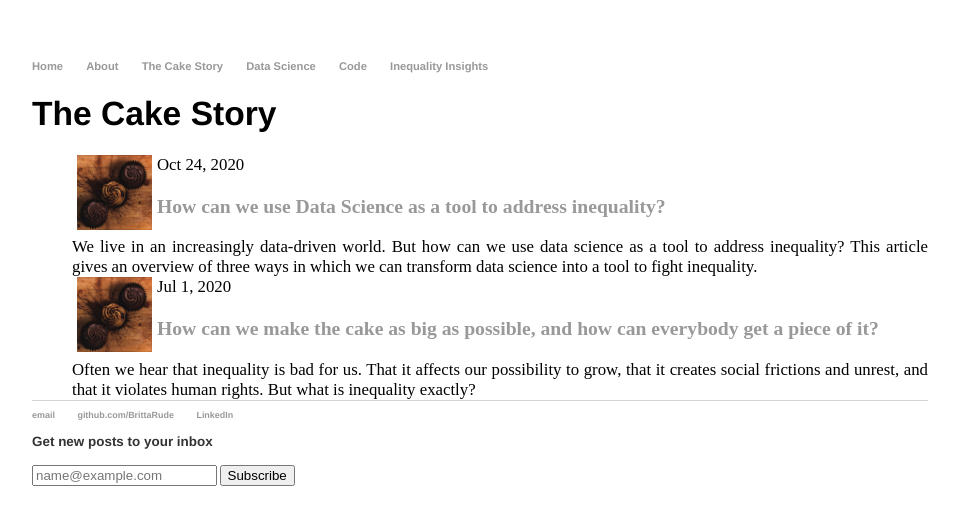
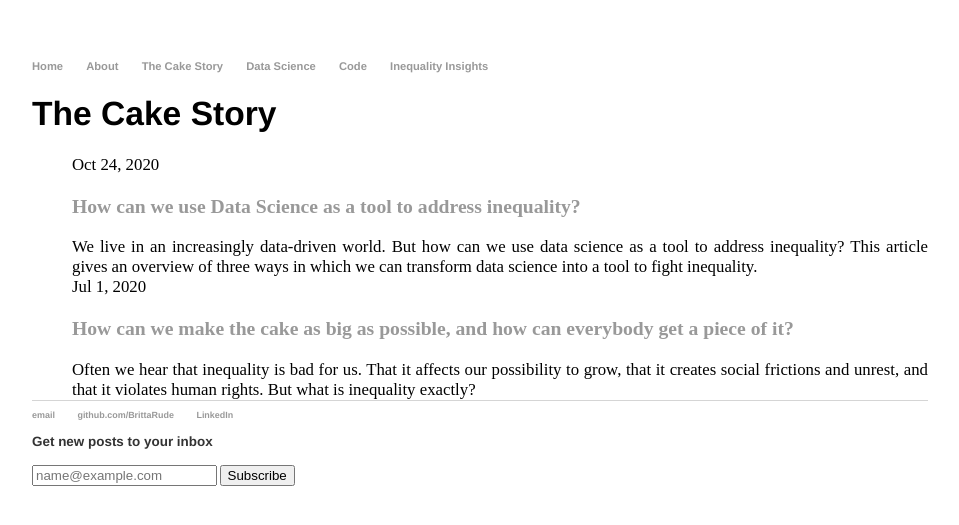
Before and after one commit to BrittaRude/BrittaRude.github.io, a Jekyll site: the page built from thecakestory/index.html, in a window 1280 px wide. Shown: the top 525 px of the page, without its empty margins (160-1119 px from the left). Built offline with Jekyll 4.4.1, drawn with Linux system fonts in a browser that asks for light colours.

Commit message:
Update index.html

```diff
--- a/thecakestory/index.html
+++ b/thecakestory/index.html
@@ -6,8 +6,7 @@ title: The Cake Story
 	<ul class="posts">
 
 	  {% for post in site.categories.inputs_cakestory %}
-		<img src="{{post.image}}" alt="" class="blog-roll-image" hspace="5">
-	  	<li>{%- assign date_format = site.minima.date_format | default: "%b %-d, %Y" -%}
+		<li>{%- assign date_format = site.minima.date_format | default: "%b %-d, %Y" -%}
 		<span class="post-meta">{{ post.date | date: date_format }} </span></li>
 		<li><h3><a href="{{ post.url }}" title="{{ post.title }}">{{ post.title }}</a></h3></li>
 		<li>{{ post.myexcerpt | remove: '<p>' | remove: '</p>'  }}</li>
```
